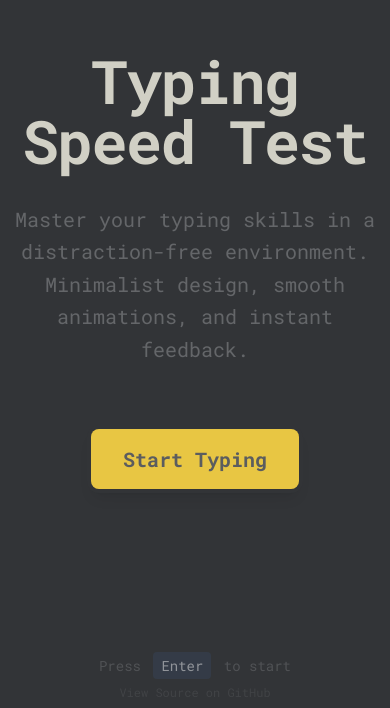
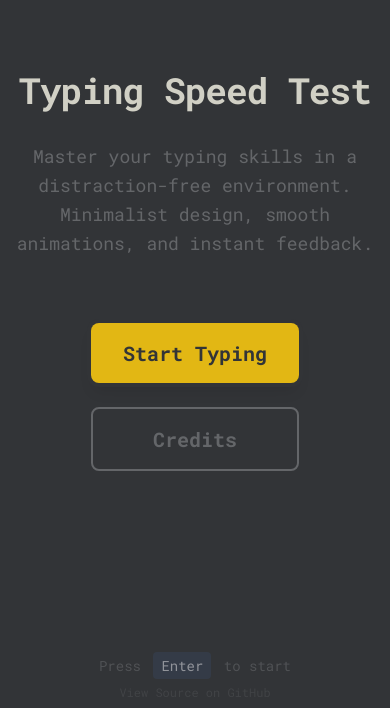
Before and after one commit to ramkrishna-js/Typing-Speed-Test, a React (Vite) app: page / in a window 390 px wide. Shown: the part 136-844 px from the top of the page. Built offline with nearby package versions, Linux system fonts and the light colour scheme.

Commit message:
Fix: Home visibility and Add Credits page
Co-authored-by: ugadim51 <ugadim51@gmail.com>

```diff
--- a/src/App.jsx
+++ b/src/App.jsx
@@ -1,9 +1,10 @@
 import { useState, useEffect } from 'react';
 import TypingTest from './components/TypingTest';
 import Home from './components/Home';
+import Credits from './components/Credits';
 
 function App() {
-  const [view, setView] = useState('home'); // 'home' | 'test'
+  const [view, setView] = useState('home'); // 'home' | 'test' | 'credits'
 
   // Handle global Enter key to start test from home
   useEffect(() => {
@@ -17,9 +18,10 @@ function App() {
   }, [view]);
 
   return (
-    <div className="min-h-screen bg-[var(--color-main-bg)] text-[var(--color-main-text)] font-mono overflow-hidden">
-      {view === 'home' && <Home onStart={() => setView('test')} />}
+    <div className="min-h-screen bg-[var(--color-main-bg)] text-[var(--color-main-text)] font-mono overflow-y-auto no-scrollbar">
+      {view === 'home' && <Home onStart={() => setView('test')} onCredits={() => setView('credits')} />}
       {view === 'test' && <TypingTest onExit={() => setView('home')} />}
+      {view === 'credits' && <Credits onBack={() => setView('home')} />}
 
       {/* Global Footer (visible on Home, usually hidden or minimal on Test) */}
       {view === 'home' && (
--- /dev/null
+++ b/src/components/Credits.jsx
@@ -0,0 +1,93 @@
+import { useState, useEffect } from 'react';
+
+const Credits = ({ onBack }) => {
+  const [contributors, setContributors] = useState([]);
+  const [loading, setLoading] = useState(true);
+
+  useEffect(() => {
+    fetch('https://api.github.com/repos/ramkrishna-js/Typing-Speed-Test/contributors')
+      .then(res => res.json())
+      .then(data => {
+        if (Array.isArray(data)) {
+          setContributors(data);
+        }
+        setLoading(false);
+      })
+      .catch(err => {
+        console.error("Failed to fetch contributors", err);
+        setLoading(false);
+      });
+  }, []);
+
+  const handleKeyDown = (e) => {
+    if (e.key === 'Escape') {
+      onBack();
+    }
+  };
+
+  return (
+    <div
+      className="flex flex-col items-center justify-center min-h-screen text-center space-y-8 animate-fade-in p-8"
+      onKeyDown={handleKeyDown}
+      tabIndex={0}
+      autoFocus
+    >
+      <h1 className="text-4xl font-bold text-[var(--color-active-text)]">Credits</h1>
+
+      <div className="bg-[var(--color-main-bg)] border border-[var(--color-main-text)] rounded-xl p-8 max-w-2xl w-full shadow-2xl">
+        {/* Main Developer */}
+        <div className="mb-10">
+          <h2 className="text-xl text-[var(--color-caret)] font-bold mb-4 uppercase tracking-widest">Main Developer</h2>
+          <div className="flex items-center justify-center space-x-4">
+             <img src="https://github.com/ramkrishna-js.png" alt="ramkrishna-js" className="w-16 h-16 rounded-full border-2 border-[var(--color-caret)]" />
+             <div className="text-left">
+                <div className="text-[var(--color-active-text)] text-2xl font-bold">ramkrishna-js</div>
+                <a href="https://github.com/ramkrishna-js" target="_blank" className="text-[var(--color-main-text)] hover:text-[var(--color-active-text)] text-sm underline">View Profile</a>
+             </div>
+          </div>
+        </div>
+
+        {/* Contributors */}
+        <div>
+          <h2 className="text-xl text-[var(--color-main-text)] font-bold mb-6 uppercase tracking-widest">Contributors</h2>
+
+          {loading ? (
+            <div className="text-[var(--color-main-text)] animate-pulse">Loading...</div>
+          ) : (
+            <div className="grid grid-cols-1 sm:grid-cols-2 gap-4">
+              {contributors.filter(c => c.login !== 'ramkrishna-js').length === 0 ? (
+                 <div className="col-span-full text-[var(--color-main-text)] italic opacity-50">
+                    No other contributors yet. Be the first!
+                 </div>
+              ) : (
+                contributors
+                  .filter(c => c.login !== 'ramkrishna-js')
+                  .map(contributor => (
+                    <a
+                      key={contributor.id}
+                      href={contributor.html_url}
+                      target="_blank"
+                      rel="noreferrer"
+                      className="flex items-center space-x-3 p-3 rounded-lg hover:bg-white/5 transition-colors"
+                    >
+                      <img src={contributor.avatar_url} alt={contributor.login} className="w-10 h-10 rounded-full" />
+                      <span className="text-[var(--color-active-text)] font-mono">{contributor.login}</span>
+                    </a>
+                  ))
+              )}
+            </div>
+          )}
+        </div>
+      </div>
+
+      <button
+        onClick={onBack}
+        className="text-[var(--color-main-text)] hover:text-[var(--color-active-text)] transition-colors underline"
+      >
+        Back to Home (Esc)
+      </button>
+    </div>
+  );
+};
+
+export default Credits;
--- a/src/components/Home.jsx
+++ b/src/components/Home.jsx
@@ -1,22 +1,28 @@
-const Home = ({ onStart }) => {
+const Home = ({ onStart, onCredits }) => {
     return (
-      <div className="flex flex-col items-center justify-center min-h-screen text-center space-y-8 animate-in fade-in slide-in-from-bottom-4 duration-500">
-        <h1 className="text-6xl font-bold text-[var(--color-active-text)] tracking-tight">
+      <div className="flex flex-col items-center justify-center min-h-screen text-center space-y-8 animate-fade-in p-4">
+        <h1 className="text-4xl md:text-6xl font-bold text-[var(--color-active-text)] tracking-tight">
           Typing Speed Test
         </h1>
 
-        <p className="text-xl text-[var(--color-main-text)] max-w-lg leading-relaxed">
+        <p className="text-lg md:text-xl text-[var(--color-main-text)] max-w-lg leading-relaxed">
           Master your typing skills in a distraction-free environment.
           Minimalist design, smooth animations, and instant feedback.
         </p>
 
-        <div className="pt-8">
+        <div className="pt-8 flex flex-col md:flex-row gap-6">
           <button
             onClick={onStart}
             className="group relative px-8 py-4 bg-[var(--color-caret)] text-[var(--color-main-bg)] text-xl font-bold rounded-lg shadow-lg hover:shadow-xl hover:scale-105 transition-all duration-200 focus:outline-none focus:ring-4 ring-offset-4 ring-offset-[var(--color-main-bg)] ring-[var(--color-caret)]"
           >
             Start Typing
-            <span className="absolute inset-0 rounded-lg bg-white/20 group-hover:bg-transparent transition-colors"></span>
+          </button>
+
+          <button
+            onClick={onCredits}
+            className="px-8 py-4 bg-transparent border-2 border-[var(--color-main-text)] text-[var(--color-main-text)] text-xl font-bold rounded-lg hover:border-[var(--color-active-text)] hover:text-[var(--color-active-text)] transition-all duration-200 focus:outline-none"
+          >
+            Credits
           </button>
         </div>
 
--- a/src/index.css
+++ b/src/index.css
@@ -14,10 +14,20 @@ body {
   font-family: var(--font-mono);
   color: var(--color-main-text);
   margin: 0;
-  overflow: hidden; /* Prevent scrolling during test */
+  overflow: hidden;
 }
 
-/* Smooth Caret Animation */
+/* Custom Animations */
+@keyframes fadeIn {
+  from { opacity: 0; transform: translateY(10px); }
+  to { opacity: 1; transform: translateY(0); }
+}
+
+.animate-fade-in {
+  animation: fadeIn 0.5s ease-out forwards;
+}
+
+/* Smooth Caret */
 .caret {
   transition: left 0.1s ease-out, top 0.1s ease-out;
 }
@@ -31,7 +41,7 @@ body {
   50% { opacity: 0; }
 }
 
-/* Hide Scrollbar but allow scroll */
+/* Utilities */
 .no-scrollbar::-webkit-scrollbar {
   display: none;
 }
```
